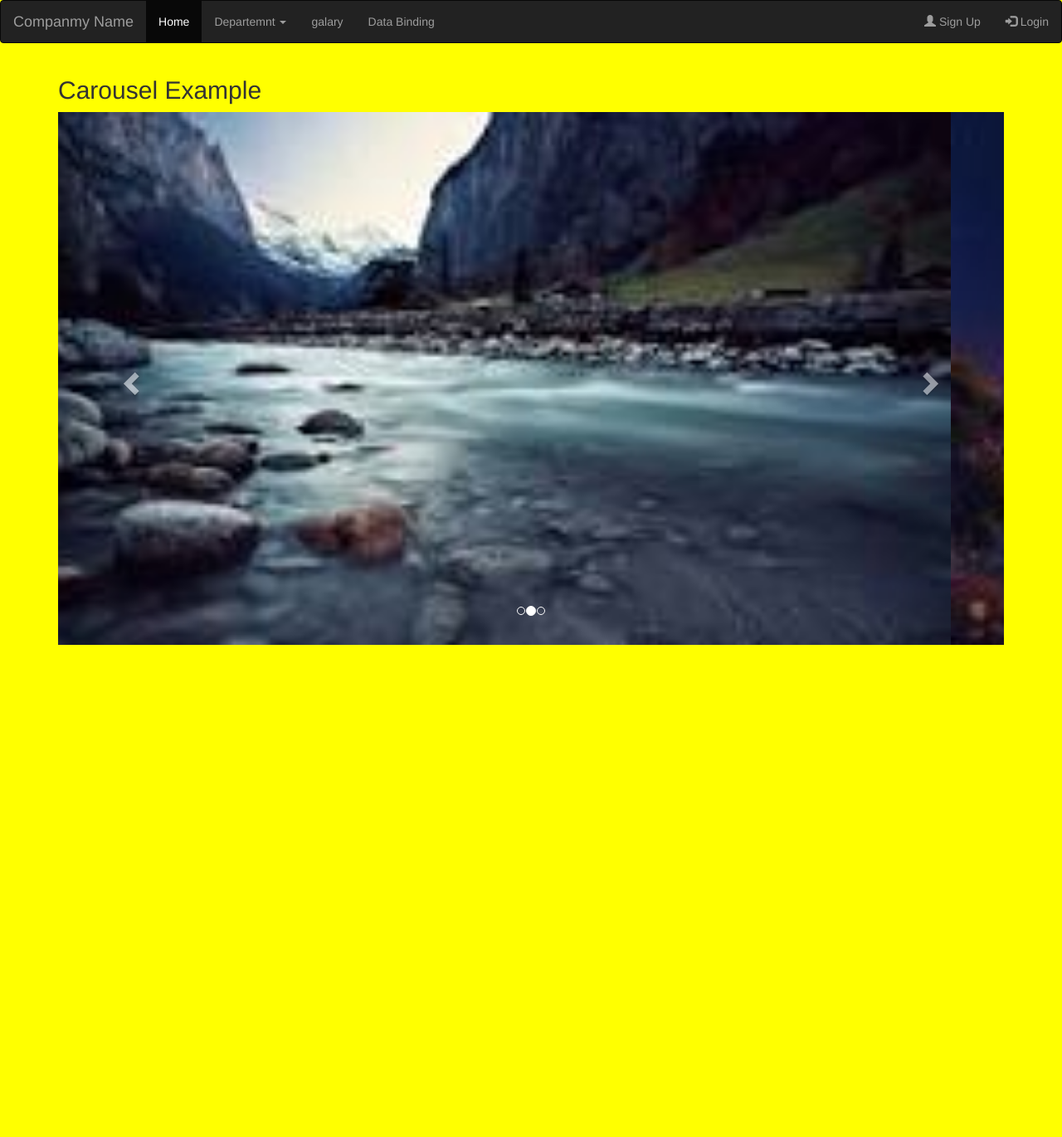
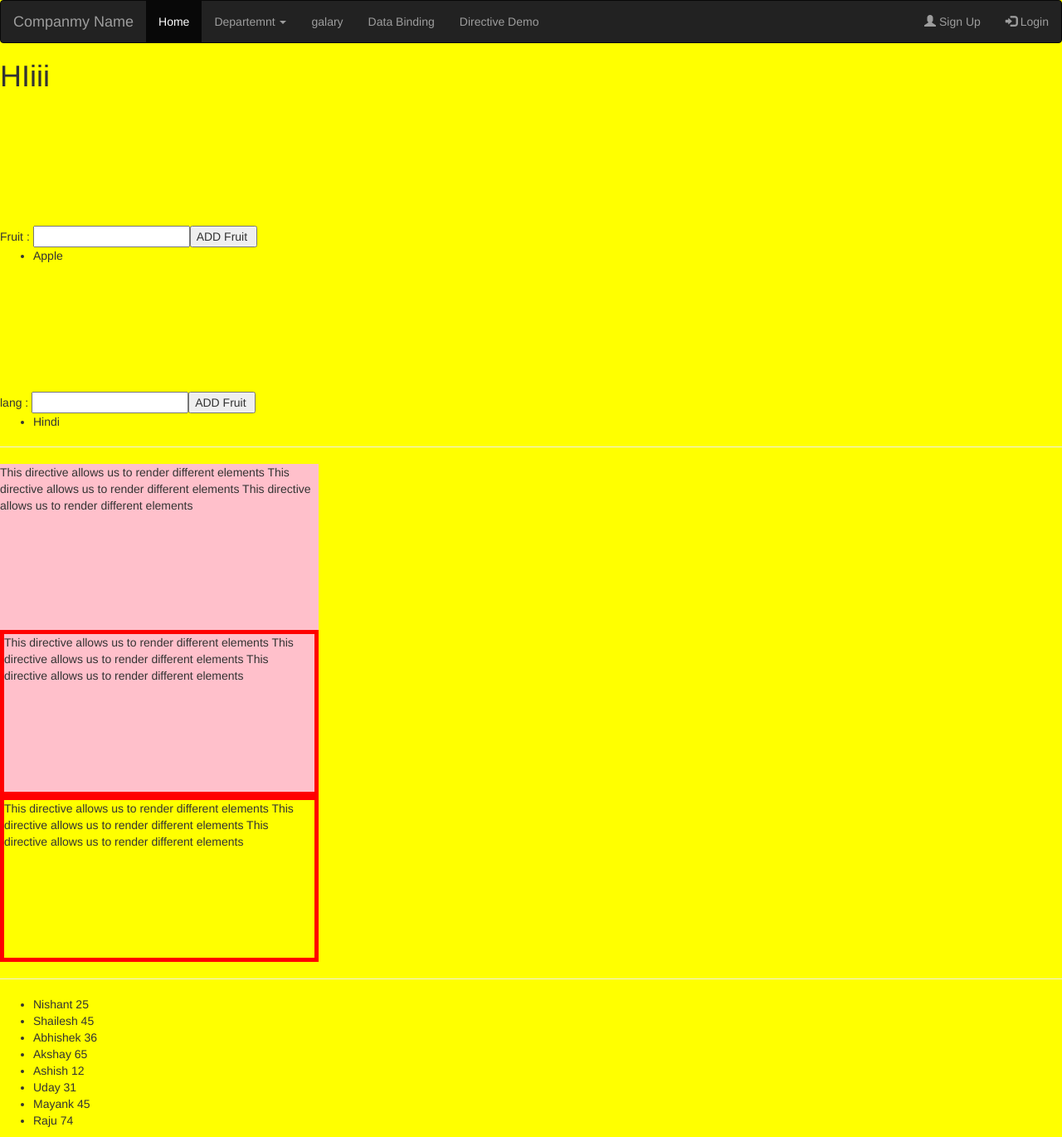
Before and after one commit to Thaneshwara848/MKS_web, an Angular app: page /dirdemo in a window 1280 px wide. Before the commit this address led to /home. Shown: the whole page at 83% size. Before the commit the page ends 800 px from the top, so only its background shows below. Built offline with nearby package versions, Linux system fonts and the light colour scheme.

Commit message:
Directive Demo

```diff
--- a/src/app/app-routing.module.ts
+++ b/src/app/app-routing.module.ts
@@ -3,6 +3,7 @@ import { RouterModule, Routes } from '@angular/router';
 import { DatabindingComponent } from './databinding/databinding.component';
 import { DeptComponent } from './dept/dept.component';
 import { TestingComponent } from './dept/testing/testing.component';
+import { DirectivedemoComponent } from './directivedemo/directivedemo.component';
 import { EnrtypageComponent } from './enrtypage/enrtypage.component';
 import { ErrorcompComponent } from './errorcomp/errorcomp.component';
 import { HomeComponent } from './home/home.component';
@@ -34,6 +35,10 @@ const routes: Routes = [
     component:DatabindingComponent
   },
   {
+    path:'dirdemo',
+    component:DirectivedemoComponent
+  },
+  {
     path:'',
     component:EnrtypageComponent
   },
--- a/src/app/app.component.html
+++ b/src/app/app.component.html
@@ -16,6 +16,7 @@
         </li>
         <li><a href="#">galary </a></li>
         <li><a  routerLink="databind">Data Binding  </a></li>
+        <li><a  routerLink="dirdemo">Directive Demo   </a></li>
       </ul>
       <ul class="nav navbar-nav navbar-right">
         <li><a routerLink="signup"><span class="glyphicon glyphicon-user"></span> Sign Up</a></li>
--- a/src/app/app.module.ts
+++ b/src/app/app.module.ts
@@ -21,6 +21,7 @@ import { DevComponent } from './dept/dev/dev.component';
 import { HRComponent } from './dept/hr/hr.component';
 import { DatabindingComponent } from './databinding/databinding.component';
 import { FormsModule } from '@angular/forms';
+import { DirectivedemoComponent } from './directivedemo/directivedemo.component';
 
 @NgModule({
   declarations: [
@@ -41,7 +42,8 @@ import { FormsModule } from '@angular/forms';
     TestingComponent,
     DevComponent,
     HRComponent,
-    DatabindingComponent
+    DatabindingComponent,
+    DirectivedemoComponent
   ],
   imports: [
     BrowserModule,
--- a/src/app/databinding/databinding.component.html
+++ b/src/app/databinding/databinding.component.html
@@ -59,6 +59,3 @@
 <hr>
 
 <input type="text" [(ngModel)]="myname">{{myname}}
-
-<!--
-myname="Suresh"; -->
--- /dev/null
+++ b/src/app/directivedemo/directivedemo.component.css
@@ -0,0 +1,10 @@
+div{
+    width: 30%;
+   height: 200px;
+}
+.border{
+    border: 5px solid red;
+}
+.background{
+    background-color: pink;
+}
--- /dev/null
+++ b/src/app/directivedemo/directivedemo.component.html
@@ -0,0 +1,66 @@
+<div>
+    <h1>HIiii </h1>
+</div>
+
+
+<div *ngIf="xyz">
+    <h1>hello </h1>
+</div>
+
+
+<div>
+
+    Fruit : <input type="text" name="fruit" #fruit>
+    <input type="submit" value="ADD Fruit " (click)="addfriuit(fruit.value)">
+
+    <ul *ngFor="let myfriut of friuts">
+        <li *ngIf="myfriut=='Apple'">{{myfriut}}</li>
+    </ul>
+</div>
+
+
+
+
+lang  : <input type="text" name="num" #num>
+<input type="submit" value="ADD Fruit " (click)="mydecnum(num.value)">
+
+<ul [ngSwitch]="mydec">
+
+    <li *ngSwitchCase="1" >EMglish</li>
+    <li *ngSwitchCase="2" >,marati</li>
+    <li *ngSwitchCase="3" >telgiu</li>
+
+
+    <li *ngSwitchCase="4" >malayam </li>
+    <li *ngSwitchDefault >Hindi  </li>
+
+</ul>
+<hr>
+
+
+<div [ngClass]="{border: false, background: true}">
+    This directive allows us to render different elements
+    This directive allows us to render different elements
+    This directive allows us to render different elements
+</div>
+
+
+<div [ngClass]="{border: true, background: true}">
+    This directive allows us to render different elements
+    This directive allows us to render different elements
+    This directive allows us to render different elements
+</div>
+
+<div [ngClass]="{border: true, background: false}">
+    This directive allows us to render different elements
+    This directive allows us to render different elements
+    This directive allows us to render different elements
+</div>
+
+<hr>
+
+<ul>
+    <li *ngFor="let item of friendslist">
+      {{ item.name }} {{ item.age }}
+    </li>
+  </ul>
--- /dev/null
+++ b/src/app/directivedemo/directivedemo.component.ts
@@ -0,0 +1,66 @@
+import { Component, OnInit } from '@angular/core';
+
+@Component({
+  selector: 'app-directivedemo',
+  templateUrl: './directivedemo.component.html',
+  styleUrls: ['./directivedemo.component.css']
+})
+export class DirectivedemoComponent implements OnInit {
+
+  constructor() { }
+
+  ngOnInit(): void {
+  }
+xyz=false;
+
+friuts:any=["Apple","banana","Cherry","Guva","Pomo","Mango"]
+friendslist = [
+  {
+    name: 'Nishant',
+    age: 25
+  },
+  {
+    name: 'Shailesh',
+    age: 45
+  },
+  {
+    name: 'Abhishek',
+    age: 36
+  },
+  {
+    name: 'Akshay',
+    age: 65
+  },
+  {
+    name: 'Ashish',
+    age: 12
+  },
+  {
+    name: 'Uday',
+    age: 31
+  },
+  {
+    name: 'Mayank',
+    age: 45
+  },
+  {
+    name: 'Raju',
+    age: 74
+  },
+]
+
+
+
+
+addfriuit(fruit1:any){
+  this.friuts.push(fruit1);
+}
+
+mydec=8;
+
+
+mydecnum(lang:any){
+ this.mydec=lang;
+}
+
+}
```
Also changed, not shown: 1 other file (tests, documents, lock files or other folders).
